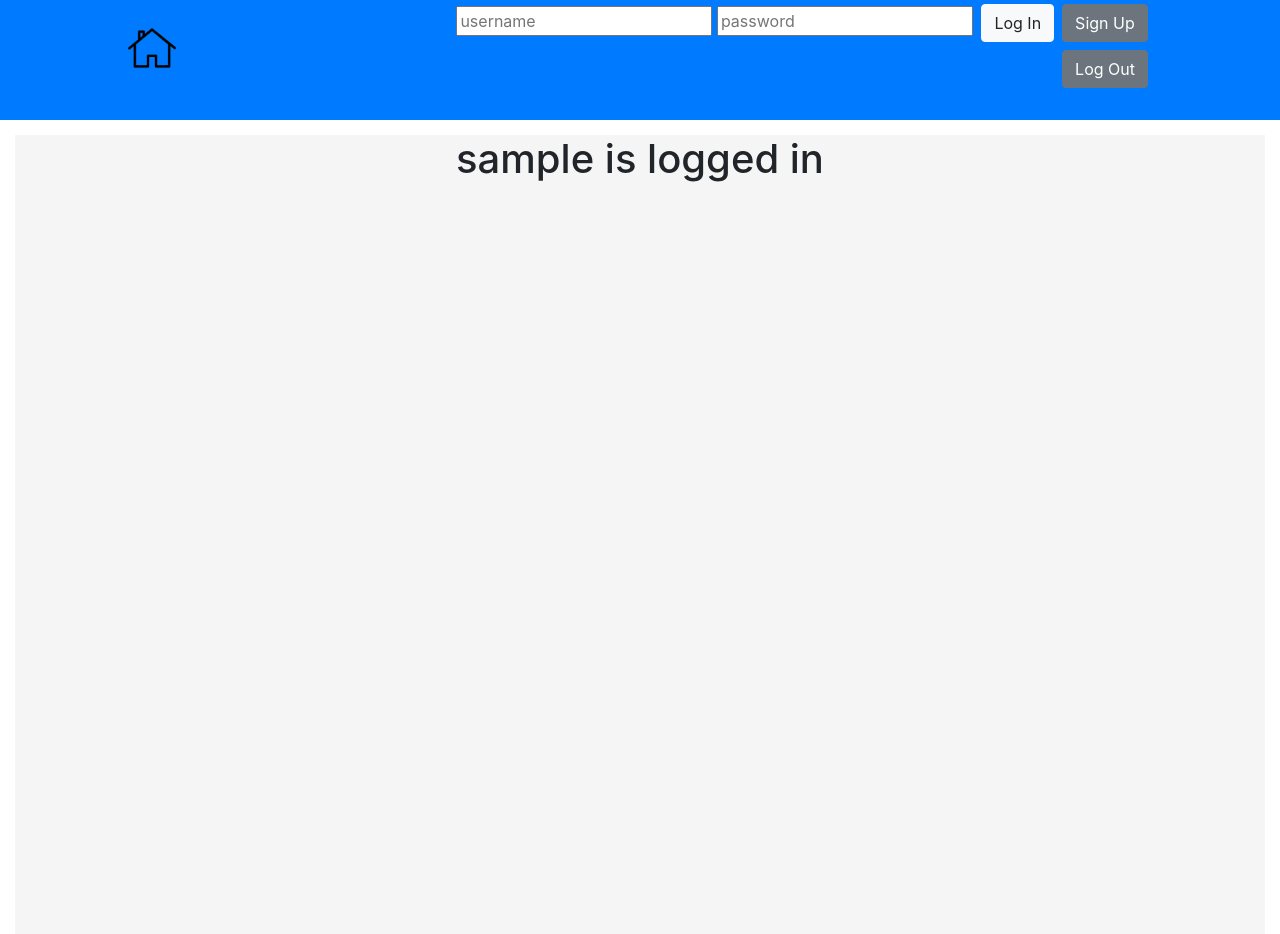
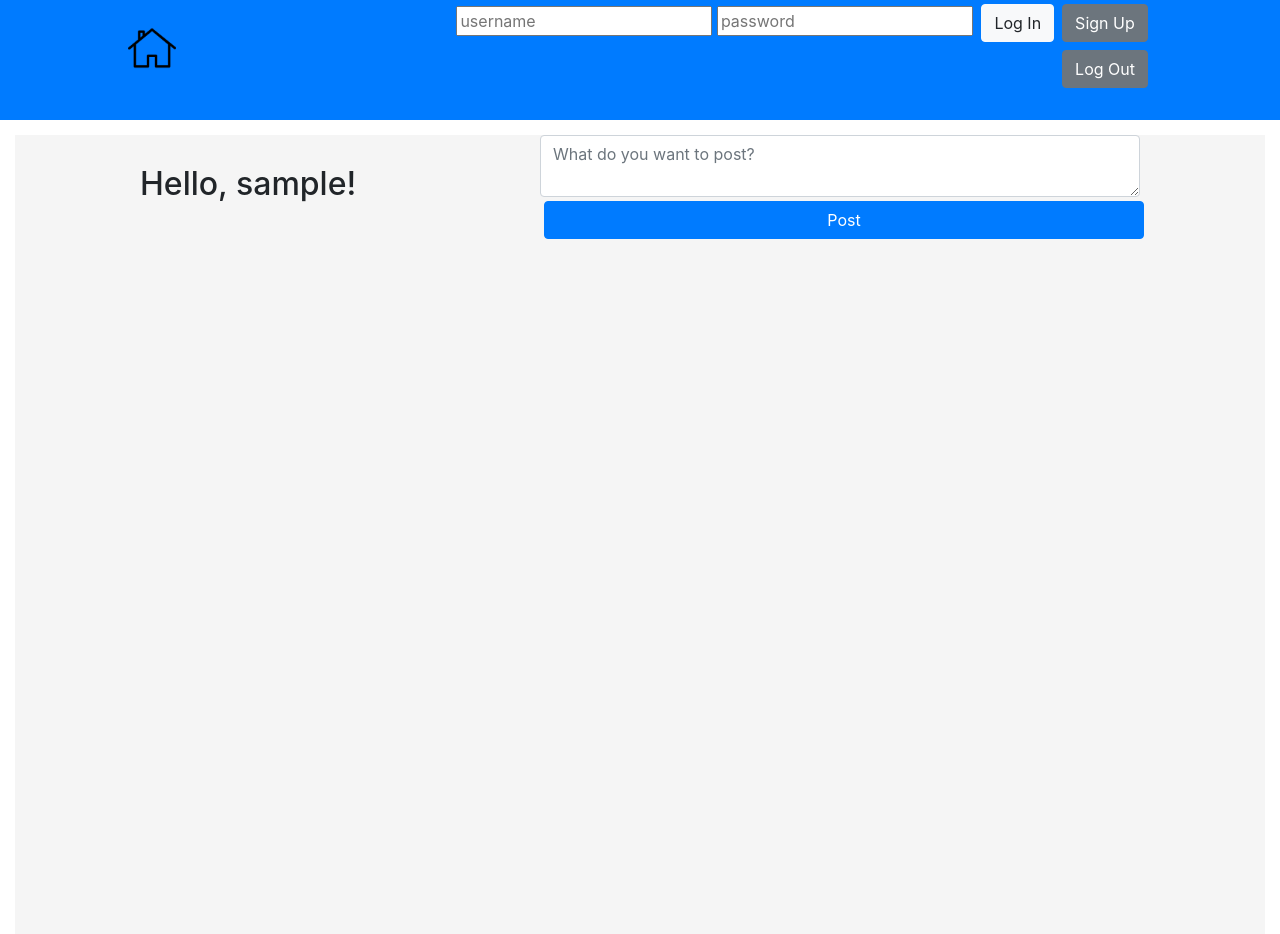
Before and after one commit to Jakebas10/social-media-app, a PHP site: page / in a window 1280 px wide. Shown: the top 934 px of the page. Run offline with PHP 8.4, Linux system fonts and the light colour scheme; the visitor is signed in with stand-in values (Sample User, id 1).

Commit message:
added post form

```diff
--- /dev/null
+++ b/app.php
@@ -0,0 +1,9 @@
+<div class="username-label">
+    <?php
+        echo "<h2>Hello, " . $_SESSION['username'] . "!</h2>";
+    ?>
+</div>
+<form class="post-form" action="includes/sendpost.inc.php" method="post">
+    <textarea class="form-control" rows="2" cols="50" name="post-content" placeholder="What do you want to post?"></textarea>
+    <input class="btn btn-primary btn-block" type="submit" name="submit-post" value="Post">
+</form>
--- a/index.php
+++ b/index.php
@@ -6,7 +6,7 @@
         <div class="center wrapper-main">
             <?php
                 if (isset($_SESSION['username'])) {
-                    echo "<h1>" . $_SESSION['username'] . " is logged in</h1>";
+                    require "app.php";
                 } else {
                     echo "<h1>you are logged out</h1>";
                 }
--- a/styles.css
+++ b/styles.css
@@ -55,3 +55,14 @@ main {
 .signup-form {
     width: 60%;
 }
+
+
+.username-label {
+    float: left;
+    margin-top: 30px;
+}
+
+.post-form {
+    float: right;
+    width: 60%;
+}
```
